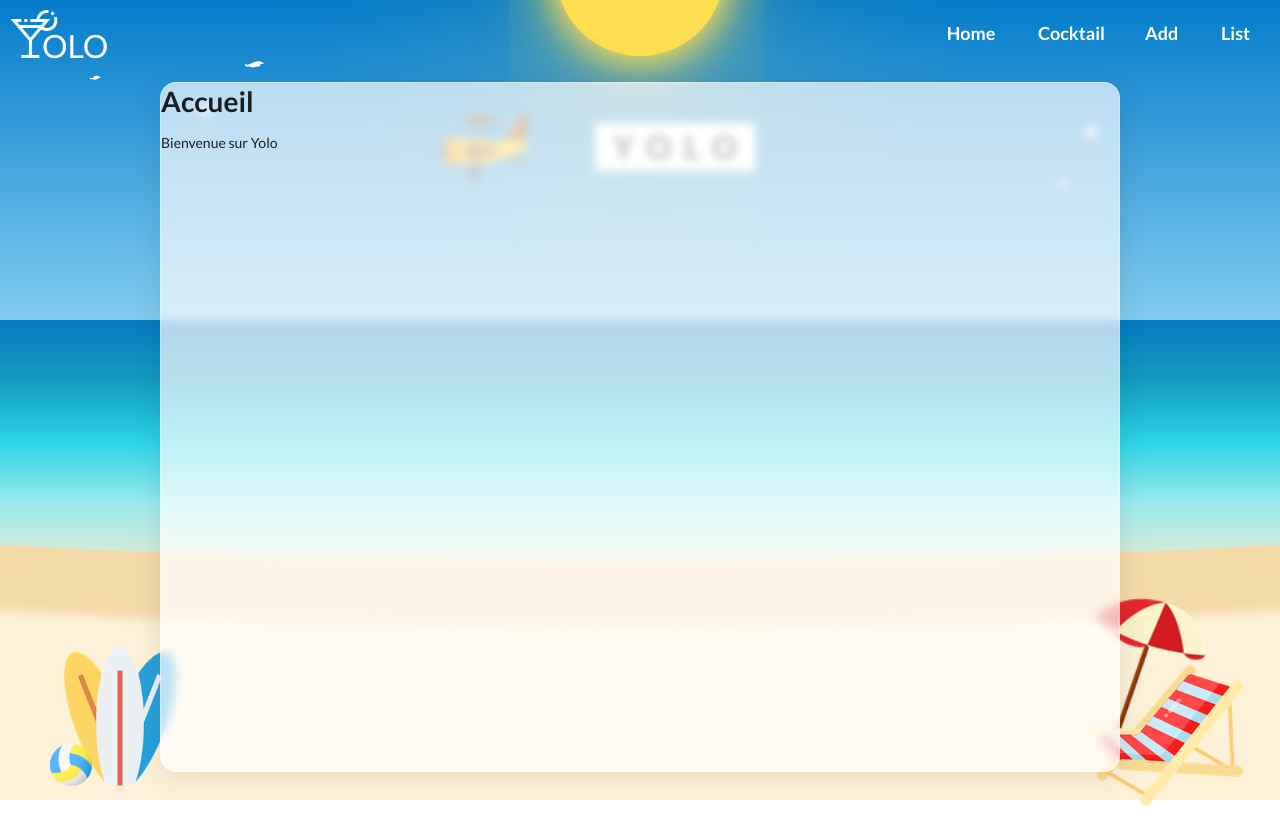
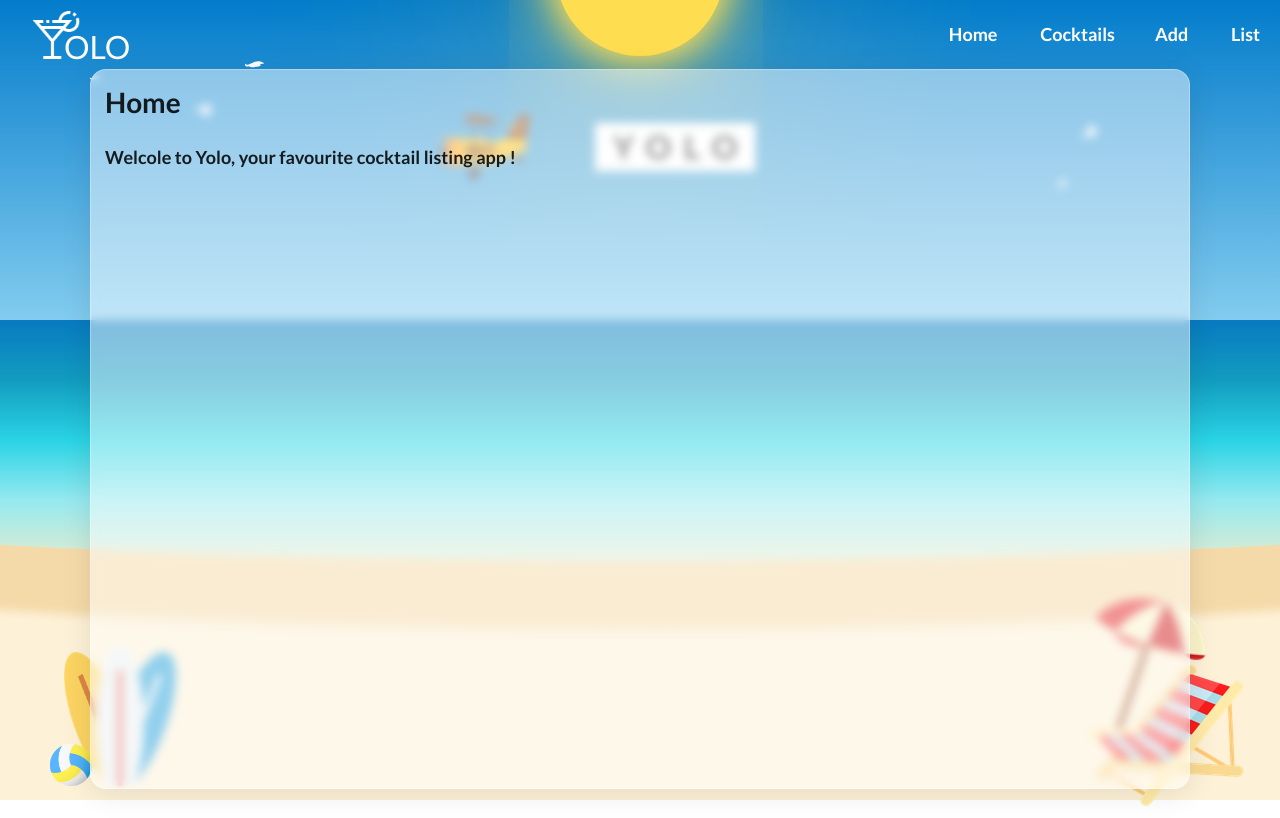
Before and after one commit to MaelJansen/Yolo, a Django app: template yolo/yolo/templates/404.html in a window 1280 px wide; the page is wider, and only the part inside the window is pictured. Run offline with Django 5.2, Linux system fonts and the light colour scheme; the template is opened without the code that fills it, so the values that code supplies are empty; parts of the project's set-up code (start-up, migrations or seed data) failed here and were passed over.

Commit message:
refining the ui template

```diff
--- a/yolo/yolo/static/css/yolo.css
+++ b/yolo/yolo/static/css/yolo.css
@@ -9,14 +9,13 @@ body {
   display: flex;
   position: relative;
   align-items: center;
-  justify-content: center;
+  justify-content: space-evenly;
   z-index: 5;
   flex-flow: column;
 }
 
 .top-navbar{
   min-width: 100%;
-  padding: 10px;
   display: flex;
   justify-content: space-between;
 }
@@ -37,9 +36,10 @@ body {
 
 .menu a:hover{
   color: #f0f0f0;
+  text-decoration: underline;
 }
 
-.logo{
+.logo a{
   display: flex;
   align-items: baseline;
   font-weight:lighter;
@@ -47,23 +47,27 @@ body {
   color: white;
 }
 
+.logo a:hover{
+  color: #f0f0f0;
+}
+
 .logo img{
   width: 1.5em;
   margin-right: -0.5em;
+  margin-left: 1em;
   filter: invert(1);
 }
 
 .section{
-  max-width: 95%;
-  min-width: 75%;
-  margin:2em;
-  margin-top: 1em;
-  height: 61em;
-  background: rgba(255, 255, 255, 0.685);
+  max-width: 1100px;
+  height: 90%;
+  width: 95%;
+  padding: 1em;
+  background: rgba(255, 255, 255, 0.493);
   border-radius: 16px;
   box-shadow: 0 4px 30px rgba(0, 0, 0, 0.1);
   backdrop-filter: blur(5px);
-  -webkit-backdrop-filter: blur(5px);
+  -webkit-backdrop-filter: blur(7px);
   border: 1px solid rgba(255, 255, 255, 0.3);
 }
 
--- a/yolo/yolo/templates/base.html
+++ b/yolo/yolo/templates/base.html
@@ -68,13 +68,15 @@
     <div class="interface">
       <nav class="top-navbar">
         <div class="logo">
-          <img class="ui image" src="../../media/images/martini-glass.png" alt="Y" />
-          OLO
+          <a href="#">
+            <img class="ui image" src="../../media/images/martini-glass.png" alt="Y" />
+            OLO
+          </a>
         </div>
         <div class="menu">
           <div class="menu-left">
             <a href="#">Home</a>
-            <a href="#">Cocktail</a>
+            <a href="#">Cocktails</a>
           </div>
           <div class="menu-right">
             <a href="#">Add</a>
@@ -82,8 +84,8 @@
         </div>
       </nav>
       <div class="section">
-        <h1>Accueil</h1>
-        <p>Bienvenue sur Yolo</p>
+        <h1>Home</h1>
+        <h3>Welcole to Yolo, your favourite cocktail listing app !</h3>
       </div>
       <!-- METTRE LE CONTENU DE LINTERFACE ICI -->
     </div>
```
